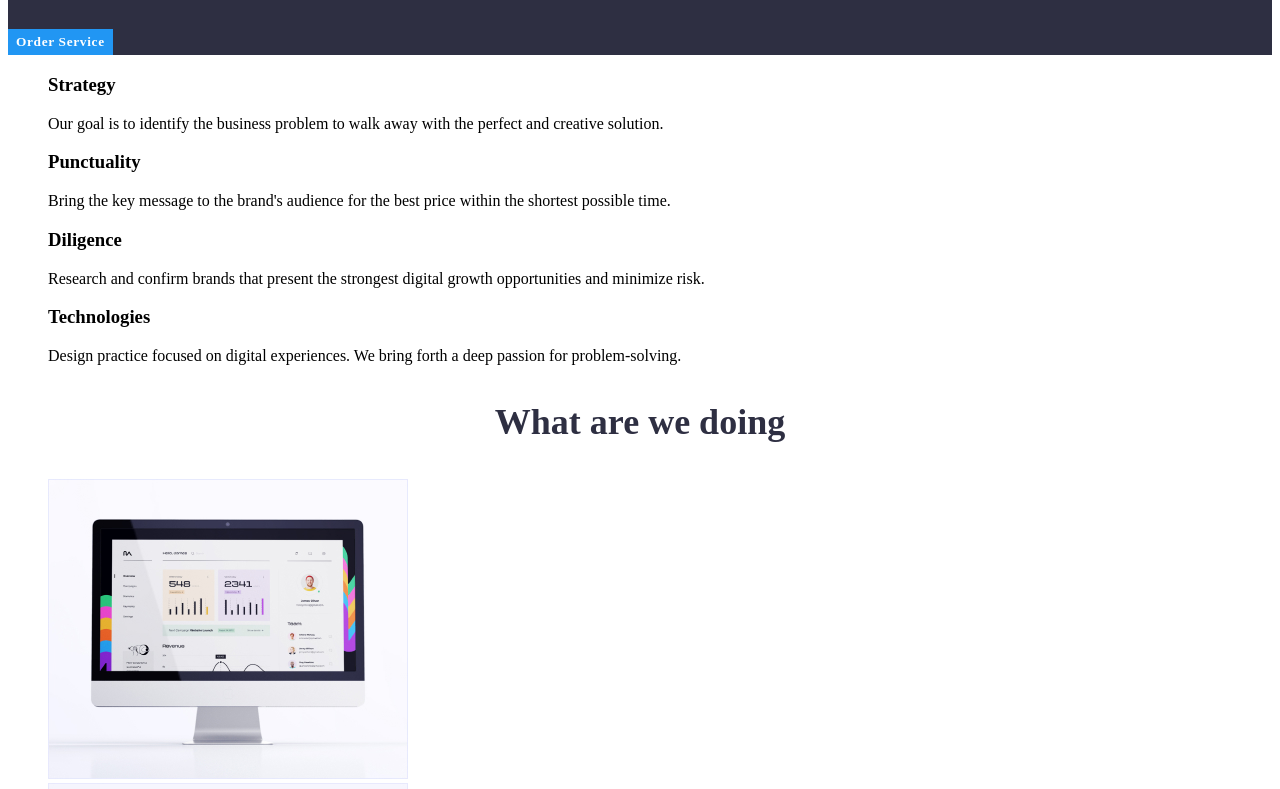
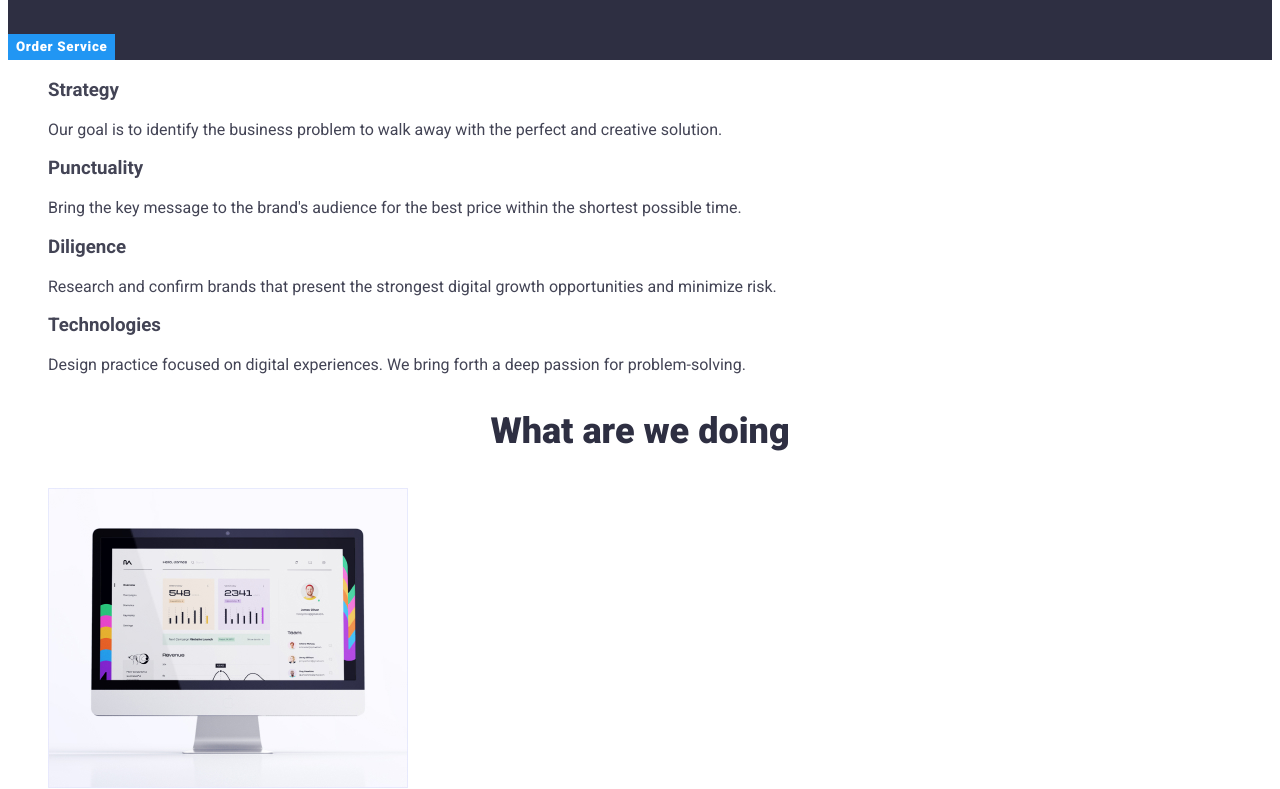
Before and after one commit to LizaDiego/goit-markup-hw-02, a plain HTML site: page index.html in a window 1280 px wide. Shown: the part 380-1169 px from the top of the page. Drawn offline with Linux system fonts and the light colour scheme.

Commit message:
Update 2

```diff
--- a/css/style.css
+++ b/css/style.css
@@ -11,9 +11,17 @@
 
 }
 
+/* Index */
+
+body {
+    font-family: 'Roboto', sans-serif;
+    color: var(--slatecolor);
+    background-color: var(--whitecolor);
+}
+
 .link-logo {
     text-decoration: none;
-    font-family: "Raleway", sans-serif;
+    font-family: 'Raleway', sans-serif;
     font-size: 30px;
     line-height: 1.5;
 }
--- a/index.html
+++ b/index.html
@@ -1,12 +1,25 @@
 <!DOCTYPE html>
 <html lang="en">
+
 <head>
     <meta charset="UTF-8">
     <meta name="viewport" content="width=device-width, initial-scale=1.0">
-    <title>Homework 02</title>
+    <title>Homework 02 Home</title>
+
+<!-- CSS -->
     <link rel="stylesheet" href="./css/style.css"></link>
+
+<!-- Google Fonts -->
+
+    <link rel="preconnect" href="https://fonts.googleapis.com" />
+    <link rel="preconnect" href="https://fonts.gstatic.com" crossorigin />
+    <link href="https://fonts.googleapis.com/css2?family=Raleway:wght@800&family=Roboto:wght@400;500;700;900&display=swap"
+        rel="stylesheet"
+    />
 </head>
+
 <body>
+<!-- Header -->
     <header>
         <nav>
             <a href="./index.html" class="link-logo">
@@ -37,16 +50,16 @@
         </address>
     </header>
 
-    <!-- This is the Main -->
+    <!-- Main -->
     <main>
-    <!-- This is Section 1 -->
+    <!-- Section 1 -->
         <section class="section1 bg-section1">
             <h1 class="h1-title">Effective Solutions <br /> Your Business
             </h1>
             <button type="button" class="btn primary">Order Service
             </button>
         </section>
-    <!-- This is Section 2 -->
+    <!-- Section 2 -->
         <section class="list-section">
             <ul class="criteria lists">
                 <li>
@@ -71,7 +84,7 @@
             </ul>
 
         </section>
-    <!-- This is Section 3 -->
+    <!-- Section 3 -->
         <section class="section3">
             <h2 class="sectiontitle">What are we doing</h2>
             <ul class="services lists">
@@ -86,7 +99,7 @@
             </li>
             </ul>
         </section>
-    <!-- This is Section 4 -->
+    <!-- Section 4 -->
         <section class="section4">
             <h2 class="sectiontitle">Our Team</h2>
             <ul class="team lists">
@@ -134,7 +147,7 @@
             </ul>
         </section>
     </main>
-<!-- This is Footer -->
+<!-- Footer -->
     <footer class="lastpart footerbg">
         <a href="./index.html" class="link-logo">
             <span class="web-logo">WEB</span>
```
Also changed, not shown: .prettierrc.json (added).
